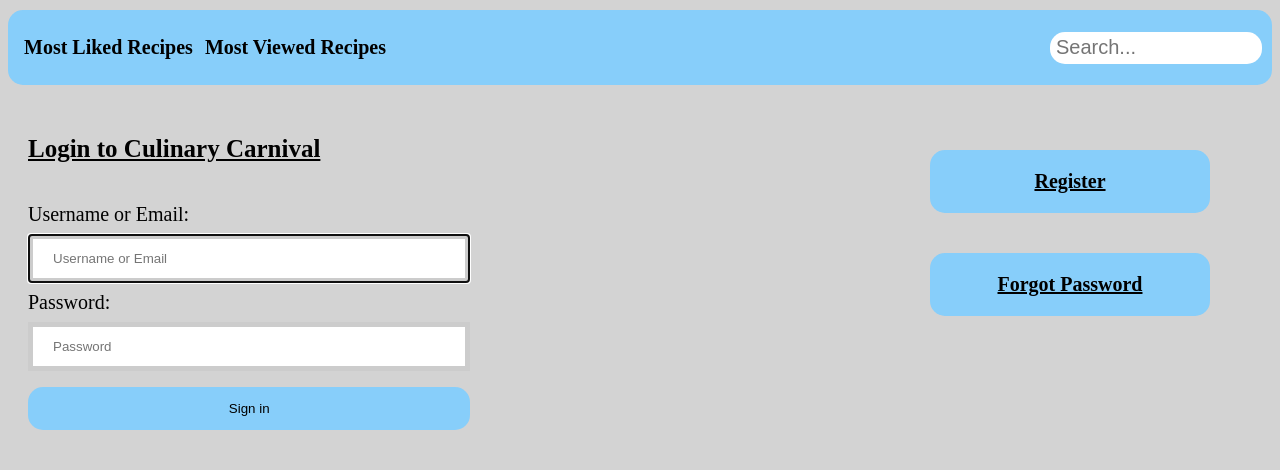
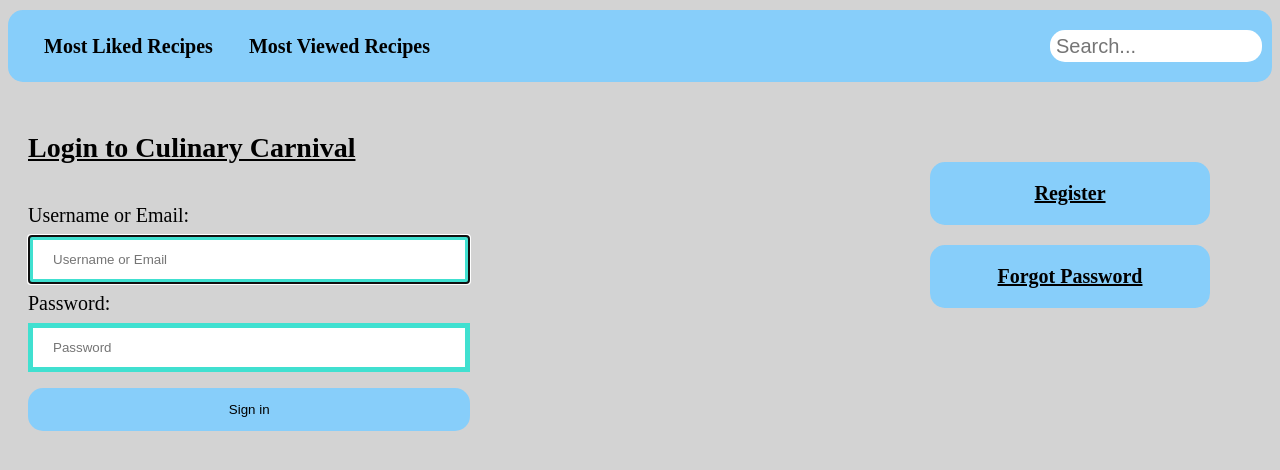
Before and after one commit to 2773451O/WAD_Project, a Django app: page /recipes/login/ in a window 1280 px wide. Shown: the part 208-678 px from the top of the page. Run offline with Django 3.2, Linux system fonts and the light colour scheme.

Commit message:
Updated css

```diff
--- a/static/styles.css
+++ b/static/styles.css
@@ -1,7 +1,9 @@
+/*Base Page*/
 body {
     background-color: lightgrey;
 }
 
+/*Navbar and contents*/
 .navbar {
     display: flex;
     justify-content: space-between;
@@ -29,7 +31,6 @@
     align-items: center;
 }
 
-
 .links a {
     text-decoration: none;
     color: black;
@@ -43,15 +44,11 @@
     border-radius: 15px;
 }
 
-.links a:first-child {
-    margin-left: 0;
-}
-
 .profile_photo {
     float: right;
     display: flex;
     align-items: center;
-
+    margin-left: 20px;
 }
 
 .profile_photo img {
@@ -59,8 +56,9 @@
     height: 75px;
     border-radius: 50%;
     margin-left: 20px;
+}
 
-}
+/*Popular categories bar*/
 .categories {
     display: flex;
     justify-content: space-between;
@@ -68,9 +66,6 @@
     padding: 20px 10px;
     margin: 10px 0px ;
     border-radius: 15px;
-}
-.popular {
-    display: flex;
     align-items: center;
 }
 
@@ -80,21 +75,19 @@
     padding: 6px;
     text-decoration: none;
     font-size: 20px;
-    border-radius: 5%;
+    border-radius: 15%;
     font-weight: bold;
+    margin-left: 20px;
+
 }
 
 .popular a:hover {
     background-color: cyan;
     color: black;
+    border-radius: 15px;
 }
 
-.search {
-    display: flex;
-    align-items: center;
-}
-
-.search input[type="text"] {
+.categories input[type="text"] {
     width: 200px;
     height: 20px;
     padding: 10px;
@@ -102,6 +95,17 @@
     font-size: 20px;
     padding: 6px;
     border-radius: 15px;
+}
+
+/*Sidebar*/
+.sidebar {
+    overflow: auto;
+    padding: 10px;
+    width: 200px;
+    border-radius: 15px;
+    background-color: mintcream;
+    position: fixed;
+    height: 100%;
 }
 
 .sidebar a {
@@ -119,62 +123,48 @@
     border-radius: 15px;
 }
 
-.sidebar {
-    overflow: auto;
-    padding: 10px;
-    width: 200px;
-    border-radius: 15px;
-    background-color: mintcream;
-    position: fixed;
-    height: 100%;
-}
 
+/*Home Page*/
 .home_content {
     margin-left: 220px;
 }
 
 .welcome_message {
-
     padding-left: 20px;
-    font-size: 25px;
+    font-size: 20px;
     font-weight: bold;
-
+    width: 55%;
 }
 
 .home_images {
-
-    margin-right: 10px;
     margin-left:20px;
     float: right;
+}
 
-}
 .home_images img{
-
     height : 250px;
     width: 400px;
     border-radius: 15px;
 }
 
-.login_register_heading{
-
-    font-size: 25px;
+/*Login + Register Page*/
+#heading{
+    font-size: 28px;
     padding: 40px 20px;
     font-weight: bold;
     text-decoration: underline;
 
 }
 .login_register_label{
-
     font-size: 20px;
     margin: 8px 20px;
-
 }
 
 .input {
     width: 35%;
     padding: 12px 20px;
     margin: 8px 20px;
-    border: 5px solid #ccc;
+    border: 5px solid turquoise;
     box-sizing: border-box;
     display: block;
 }
@@ -185,8 +175,6 @@
     padding: 14px 20px;
     margin: 8px 20px;
     border: none;
-    cursor: pointer;
-    clear: both;
     width: 35%;
     border-radius: 15px;
 }
@@ -195,49 +183,44 @@
     background-color: cyan;
     border-radius: 15px;
 }
-
-.login_buttons {
-
+/*Profile photo and buttons on register page*/
+.login_register_right {
     float: right;
     width: 25%;
     position: absolute;
     top: 350px;
     right: 50px;
     width: 25%;
-
 }
 
-.login_buttons img {
+.login_register_right img {
 
     border-radius: 50%;
     display: inline-block;
     overflow: hidden;
 }
 
-.login_buttons a {
+.login_register_right a {
 
     text-align: center;
     font-weight: bold;
     font-size: 20px;
     padding: 20px 20px;
-    margin: 8px 20px;
     display: block;
-    margin-bottom: 40px;
+    margin: 20px;
     color: black;
     background-color: lightskyblue;
     border-radius: 15px;
 }
 
-.login_buttons a:hover {
+.login_register_right a:hover {
     background-color: cyan;
     border-radius: 15px;
 }
-
 
 @media screen and (max-width: 400px) {
     .sidebar a {
       text-align: center;
       float: none;
-
     }
 }
--- a/templates/recipes/base.html
+++ b/templates/recipes/base.html
@@ -52,9 +52,7 @@
                 <a href="#most_liked_recipes">Most Liked Recipes</a>
                 <a href="#most_viewed_recipes">Most Viewed Recipes</a>
             </div>
-            <div class="search">
-                <input type="text" placeholder="Search...">
-            </div>
+            <input type="text" placeholder="Search...">
         </div>
 
         <div>
--- a/templates/recipes/login.html
+++ b/templates/recipes/login.html
@@ -4,20 +4,20 @@
 {% load staticfiles %}
 
 {% block body_block %}
-<div class= login_register_heading>
+<div id= heading>
     Login to Culinary Carnival
 </div>
-<div class="container">
+
     <form class="form" role="form" method="post" action="{% url 'recipes:login' %}">
     {% csrf_token %}
     <label class="login_register_label">Username or Email:</label>
-    <input type="text" name="username" id="id_username" class="input" placeholder="Username or Email" required autofocus>
+    <input type="text" name="username" class="input" placeholder="Username or Email" required autofocus>
     <label class="login_register_label">Password:</label>
-    <input type="password" name="password" id="id_password" class="input" placeholder="Password" required>
+    <input type="password" name="password" class="input" placeholder="Password" required>
     <button class="submit" type="submit" value="Submit">Sign in</button>
     </form>
-</div>
-<div class="login_buttons">
+
+<div class="login_register_right">
     <a href="{% url 'recipes:register' %}">Register</a>
     <a href="{% url 'recipes:password_reset_form' %}">Forgot Password</a>
 </div>
```
Also changed, not shown: templates/recipes/home.html (+4 -4 lines), templates/recipes/register.html (+11 -17 lines), media/profile_images/Screenshot_2024-03-13_at_14.52.15.png (added), media/profile_images/Screenshot_2024-03-13_at_14.52.15_TdecLkO.png (added).
